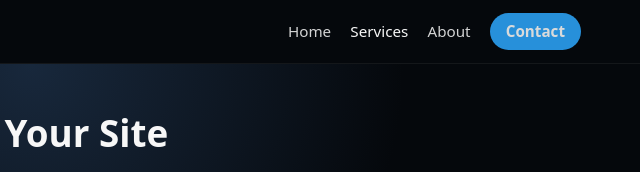
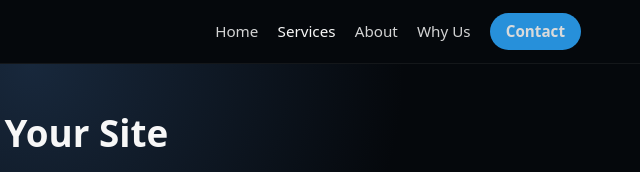
Before and after one commit to Isaabdulah/oneway-security-services, a plain HTML site: page services.html in a window 1280 px wide. Shown: the top 172 px of the page, 609-1249 px from the left. Drawn offline with Linux system fonts and the light colour scheme.

Commit message:
Add 'Why Us' link to navigation menu

```diff
--- a/services.html
+++ b/services.html
@@ -23,6 +23,7 @@
         <a href="index.html">Home</a>
         <a href="services.html" class="active">Services</a>
         <a href="about.html">About</a>
+        <a href="why-us.html">Why Us</a>
         <a href="contact.html" class="btn btn-small">Contact</a>
       </nav>
     </div>
```
